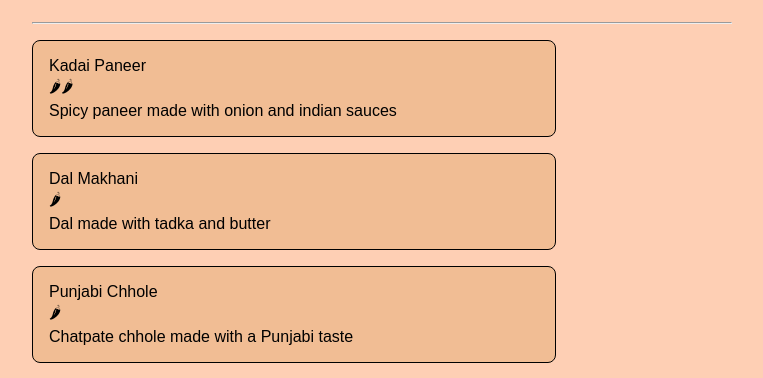
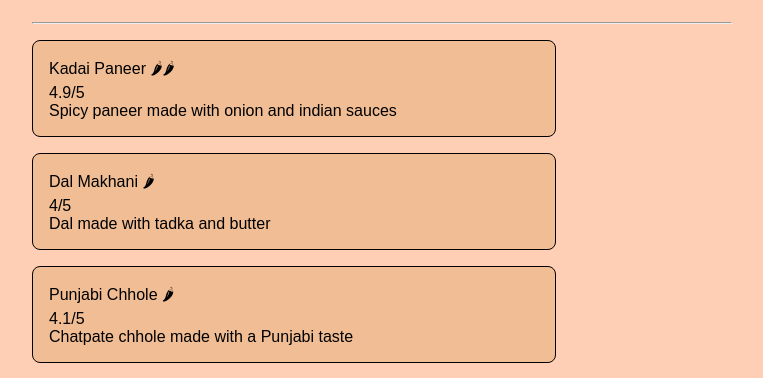
Before and after one commit to Muzammil-khan710/Fav-foods-app, a React (Create React App) app: page / in a window 1280 px wide. Shown: the part 238-616 px from the top of the page, without its empty margins (258-1021 px from the left). Built offline with nearby package versions, Linux system fonts and the light colour scheme.

Commit message:
added rating and made changes

```diff
--- a/src/App.js
+++ b/src/App.js
@@ -3,21 +3,21 @@ import "./styles.css";
 
 var foodILove = {
   Indian : [
-    {name : "Kadai Paneer", spicy : "🌶🌶", description : "Spicy paneer made with onion and indian sauces"},
-    {name : "Dal Makhani", spicy : "🌶", description : "Dal made with tadka and butter"},
-    {name : "Punjabi Chhole", spicy :"🌶",  description : "Chatpate chhole made with a Punjabi taste"}
+    {name : "Kadai Paneer", spicy : "🌶🌶", rating : "4.9/5" , description : "Spicy paneer made with onion and indian sauces"},
+    {name : "Dal Makhani", spicy : "🌶",  rating : "4/5" , description : "Dal made with tadka and butter"},
+    {name : "Punjabi Chhole", spicy :"🌶", rating : "4.1/5" ,  description : "Chatpate chhole made with a Punjabi taste"}
   ],
 
   Chinese : [
-    {name : "Chilly Garlic Noodles", spicy : "🌶🌶🌶", description : "Spicy Noodles made with veggies"},
-    {name: "Hot and Sour Soup", spicy: "🌶🌶" , description : "Hot and tasty soup "},
-    {name : "Veg Manchurian Gravy", spicy : "🌶" , description : "Mouth watery manchurian"}
+    {name : "Chilly Garlic Noodles", spicy : "🌶🌶🌶", rating : "4.6/5" , description : "Spicy Noodles made with veggies"},
+    {name: "Hot and Sour Soup", spicy: "🌶🌶" , rating : "4.3/5" , description : "Hot and tasty soup "},
+    {name : "Veg Manchurian Gravy", spicy : "🌶" , rating : "3.9/5" , description : "Mouth watery manchurian"}
   ],
 
   Italian : [
-    {name : "Red Sauce Pasta", spicy : "🌶🌶🌶", description : "Spicy and delicious pasta"},
-    {name : "Pizza", spicy : "🌶", description : "Pizza filled with cheese."},
-    { name: "Lasagna", spicy: "🌶"  , description: "veg lasagna loaded with veggies"}
+    {name : "Red Sauce Pasta", spicy : "🌶🌶🌶", rating : "4/5" , description : "Spicy and delicious pasta"},
+    {name : "Pizza", spicy : "🌶", rating : "5/5" , description : "Pizza filled with cheese."},
+    { name: "Lasagna", spicy: "🌶"  , rating : "4.6/5" , description: "veg lasagna loaded with veggies"}
   ]
 };
 
@@ -63,8 +63,8 @@ export default function App() {
       borderRadius: "0.5rem"
       }}>
       {" "}
-      <div className="food-name"> {food.name} </div>
-      <div className="food-spice"> {food.spicy} </div>
+      <div className="food-name"> {food.name} {food.spicy} </div>
+      <div className="food-rating"> {food.rating} </div>
       <div className="food-description"> {food.description} </div>
     </li>
   ))}
```
